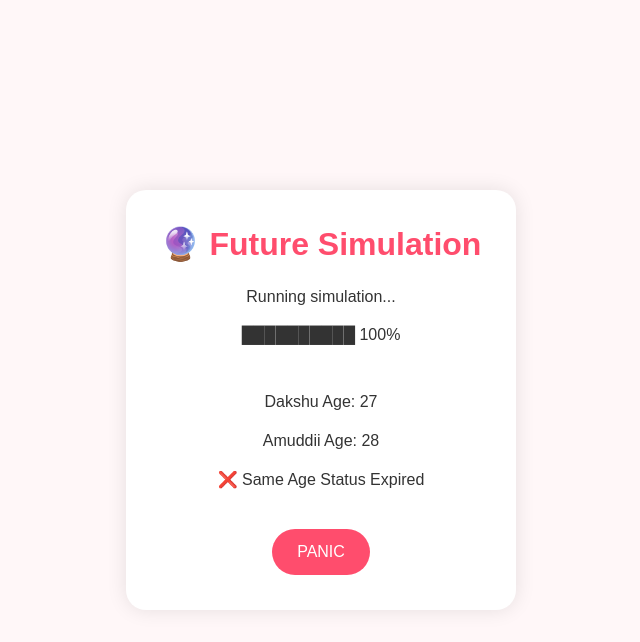
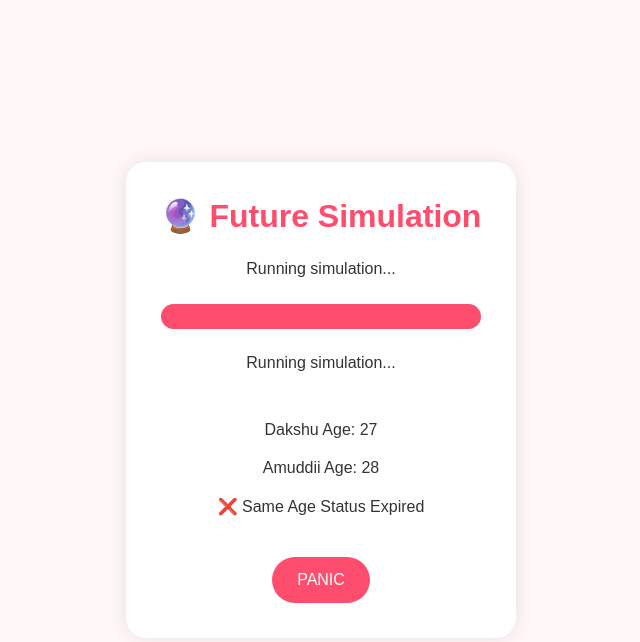
Before and after one commit to AmeyMahadik98/Birthday-surprise, a plain HTML site: page index.html in a window 1280 px wide. Both pictures are taken after a click on the button "Run Future Simulation". Shown: the whole page, without its empty margins (319-959 px from the left). Drawn offline with Linux system fonts and the light colour scheme.

Commit message:
Update index.html

```diff
--- a/index.html
+++ b/index.html
@@ -77,6 +77,31 @@ img{
 .final-photo{
     width:300px;
 }
+.loader-container{
+    width:100%;
+    max-width:400px;
+    height:25px;
+    background:#eee;
+    border-radius:20px;
+    overflow:hidden;
+    margin:20px auto;
+}
+
+.loader-bar{
+    height:100%;
+    width:0%;
+    background:#ff4d6d;
+    animation:loading 3s forwards;
+}
+
+@keyframes loading{
+    from{
+        width:0%;
+    }
+    to{
+        width:100%;
+    }
+}
 
 #confetti{
     font-size:50px;
@@ -106,7 +131,10 @@ Run Future Simulation
 <div class="card">
 <h1>🔮 Future Simulation</h1>
 <p>Running simulation...</p>
-<p>██████████ 100%</p>
+<div class="loader-container">
+    <div class="loader-bar"></div>
+</div>
+<p id="loadingText">Running simulation...</p>
 <br>
 <p>Dakshu Age: 27</p>
 <p>Amuddii Age: 28</p>
@@ -170,8 +198,8 @@ Show Evidence
 <div class="timeline">
 
 <p>💐 October 2025 - We met each other </p>
-<p>😘 October to Dec 2025 - We started understanding each other and loving caring each other </p>
-<p>🤣 Jan to April 2026 - We crated out moments, our memories, our laughter 🤣 </p>
+<p>😘 October to Dec 2025 - We started understanding each other, caring for each other, and slowly falling in love ❤️ </p>
+<p>🤣 Jan to April 2026 - We created our moments, our memories, our laughter 🤣 </p>
 <p>🎂 15 April 2026 - My Dakshu's birthday came and We became the same age 🥳🥳🥳</p>
 <p>💍 26 April 2026 - We got engaged</p>
 <p>😂 May 2026 - More memories, more laughter, more us</p>
```
